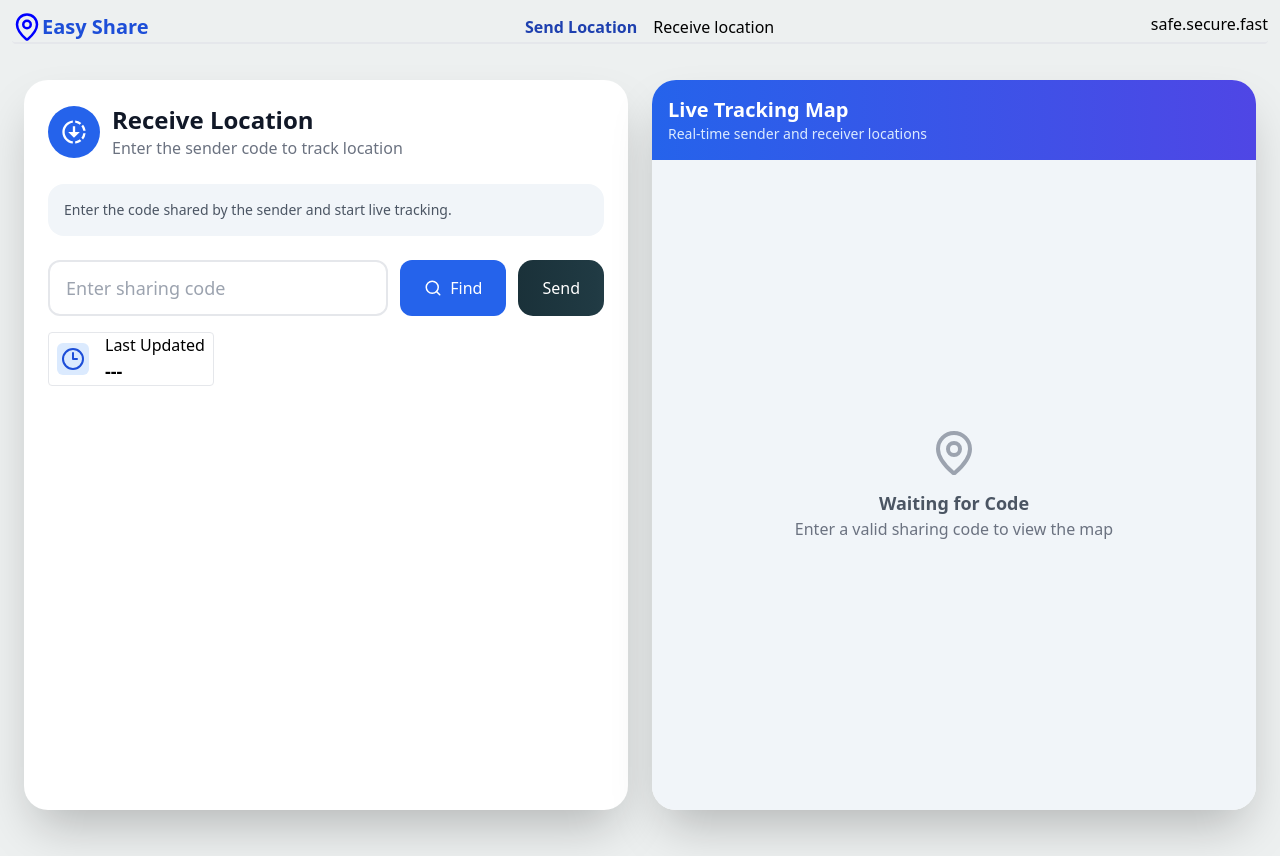
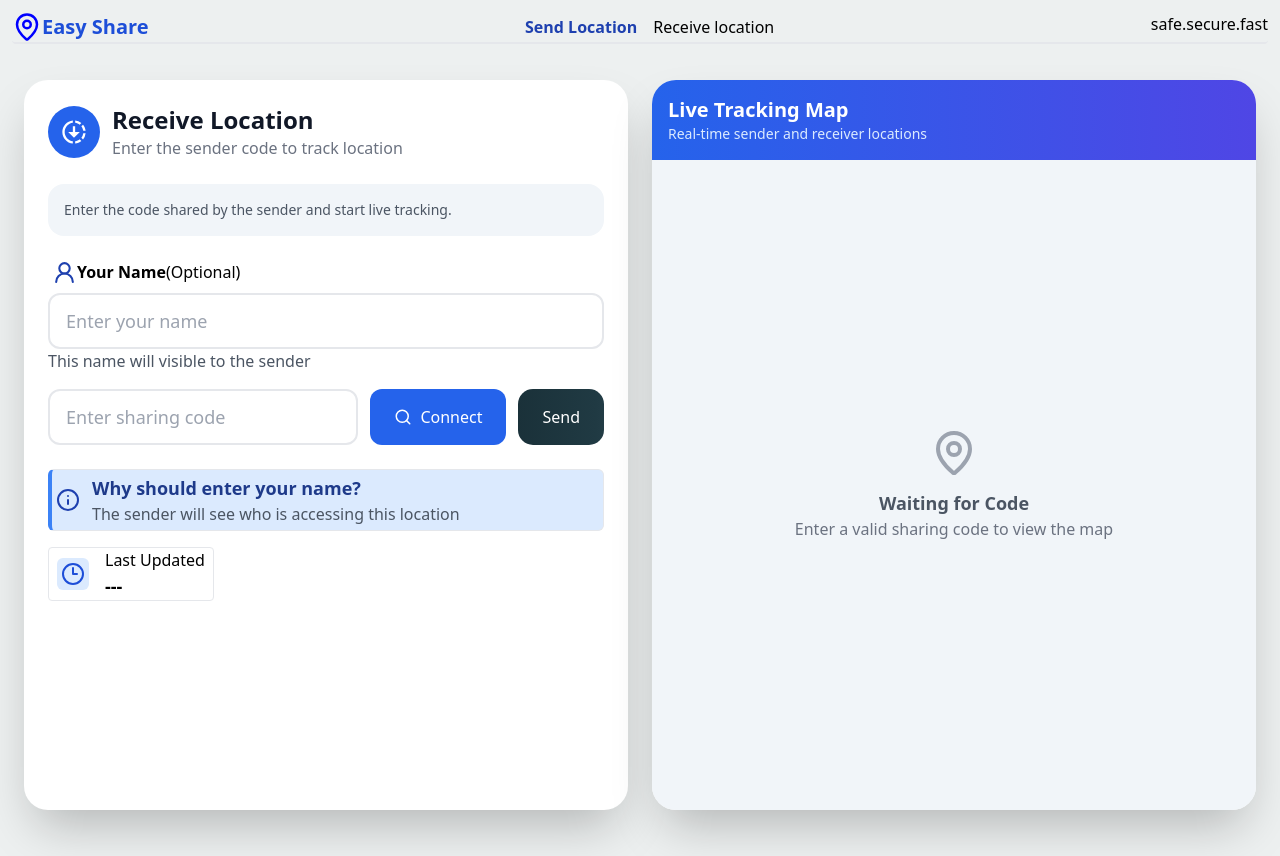
Before and after one commit to GanneRohan097/Location-share, a React (Vite) app in the folder frontend/: page /receiver in a window 1280 px wide. Built offline with nearby package versions, Linux system fonts and the light colour scheme; no server answers.

Commit message:
New feature added

```diff
--- a/frontend/src/pages/Receiver.jsx
+++ b/frontend/src/pages/Receiver.jsx
@@ -6,7 +6,8 @@ import {
   Search,
   Send,
   CheckCircle2,
-  Clock3
+  Clock3,
+  UserRound,Info
 } from 'lucide-react';
 import { MdDownloading } from "react-icons/md";
 
@@ -24,6 +25,7 @@ const Receiver = () => {
   const [receiverLocation, setReceiverLocation] = useState(null);
   const [findLoading, setFindLoading] = useState(false);
   const [sent, setSent] = useState(false);
+  const [receiverName, setReceiverName] = useState("R");
 
   useEffect(() => {
 
@@ -68,7 +70,7 @@ const Receiver = () => {
     await axios.post(
       'https://location-share-f1m3.onrender.com/receiverShare', {
       code: value,
-      name: "Rohan",
+      name: receiverName,
       longitude: receiverLocation.lng,
       latitude: receiverLocation.lat
     }
@@ -146,6 +148,15 @@ const Receiver = () => {
               Enter the code shared by the sender and start live tracking.
             </p>
           </div>
+          <div className='mb-4'>
+            <div className='flex  ml-1 mb-2'>
+              <UserRound size={25} className='text-blue-800' />
+              <p className='font-semibold'>Your Name</p>(Optional)
+            </div>
+
+            <input onChange={(e)=> setReceiverName(e.target.value)}  className="flex-1 border-2 w-full border-gray-200 rounded-xl px-4 py-3 text-lg outline-none focus:border-blue-500 transition" type='text' placeholder='Enter your name'></input>
+            <p className='m-0 text-gray-600'>This name will visible to the sender</p>
+          </div>
 
           <div className="flex flex-col md:flex-row gap-3">
 
@@ -161,9 +172,9 @@ const Receiver = () => {
               className="bg-blue-600  hover:bg-blue-700 text-white px-6 py-3 rounded-xl font-medium transition flex items-center justify-center gap-2"
             >
               <Search size={18} />
-              Find
+              Connect
 
-              {findLoading && <div className="w-8 h-8 rounded-full border-[3px] border-white  border-t-blue-800 border-b-blue-800 animate-spin"></div>}
+              {findLoading && (<div className='flex items-center ml-[-7px]'>ing<div className="w-8 h-8 rounded-full border-[3px] border-white  border-t-blue-800 border-b-blue-800 animate-spin"></div></div>)}
 
             </button>
 
@@ -195,6 +206,13 @@ const Receiver = () => {
             </button>
 
 
+          </div>
+          <div className='flex items-center mt-6 bg-blue-100 rounded-md p-1 border border-l-blue-500 border-l-4'>
+             <Info className='text-blue-800' />
+             <div className='ml-3'>
+               <h1 className='text-lg text-blue-900 font-semibold'>Why should enter your name?</h1>
+               <p className='text-gray-600'>The sender will see who is accessing this location</p>
+             </div>
           </div>
           <div className='flex items-center border w-fit pr-2 rounded mt-4'>
             <Clock3 className='text-blue-700 ml-2 bg-blue-100 h-8 w-8 p-1 rounded-md' />
@@ -283,7 +301,7 @@ const Receiver = () => {
               <GoogleMap
                 mapContainerStyle={{
                   width: "100%",
-                  height: "650px"
+                  height: "90%"
                 }}
                 center={center}
                 zoom={18}
```
